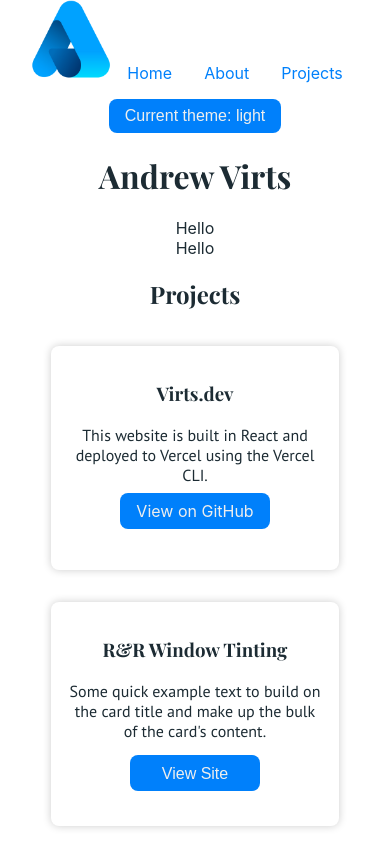
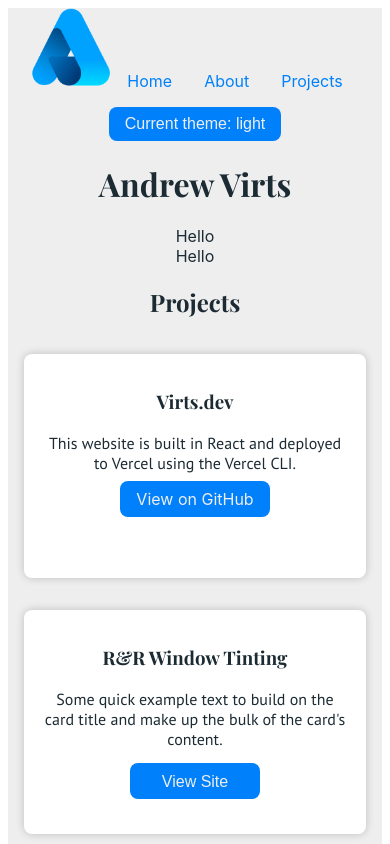
Before and after one commit to asvirts/portfolioWebsite, a React (Create React App) app in the folder virts-dev/: page /projects in a window 390 px wide. Shown: the top 844 px of the page. Built offline with nearby package versions, Linux system fonts and the light colour scheme; a web font is replaced by a local one.

Commit message:
card size

```diff
--- a/virts-dev/src/index.css
+++ b/virts-dev/src/index.css
@@ -2,7 +2,7 @@
 
 @import url("https://fonts.googleapis.com/css2?family=PT+Sans:wght@400;700&family=Playfair+Display:ital,wght@0,400;0,500;0,600;0,700;0,800;0,900;1,400;1,500;1,600;1,700;1,800;1,900&display=swap");
 
-root {
+:root {
   --lt-bg: #eee;
   --lt-text: #1c2b33;
 
@@ -17,7 +17,7 @@ root {
 .light {
   background-color: var(--lt-bg);
   color: #1c2b33;
-  height: 100vh;
+  height: 100%;
 }
 
 .light a {
@@ -48,7 +48,7 @@ root {
 .dark {
   background-color: var(--dk-bg);
   color: #eee;
-  height: 100vh;
+  height: 100%;
 }
 
 .dark a {
@@ -91,7 +91,6 @@ root {
 /* GLOBAL */
 
 body {
-  margin: 0;
   text-align: center;
   font-family: -apple-system, BlinkMacSystemFont, "Segoe UI", "Roboto", "Oxygen",
     "Ubuntu", "Cantarell", "Fira Sans", "Droid Sans", "Helvetica Neue",
@@ -111,6 +110,15 @@ h6 {
 
 p {
   font-family: PT Sans, sans-serif;
+  color: var(--gray);
+}
+
+.light p {
+  color: var(--lt-text);
+}
+
+.dark p {
+  color: var(--dk-text);
 }
 
 nav.navbar {
@@ -150,3 +158,11 @@ a.btn-primary:hover {
   font-size: 1rem;
   cursor: pointer;
 }
+
+/* BREAKPOINTS */
+
+@media (max-width: 768px) {
+  .card {
+    max-width: 100%;
+  }
+}
```
